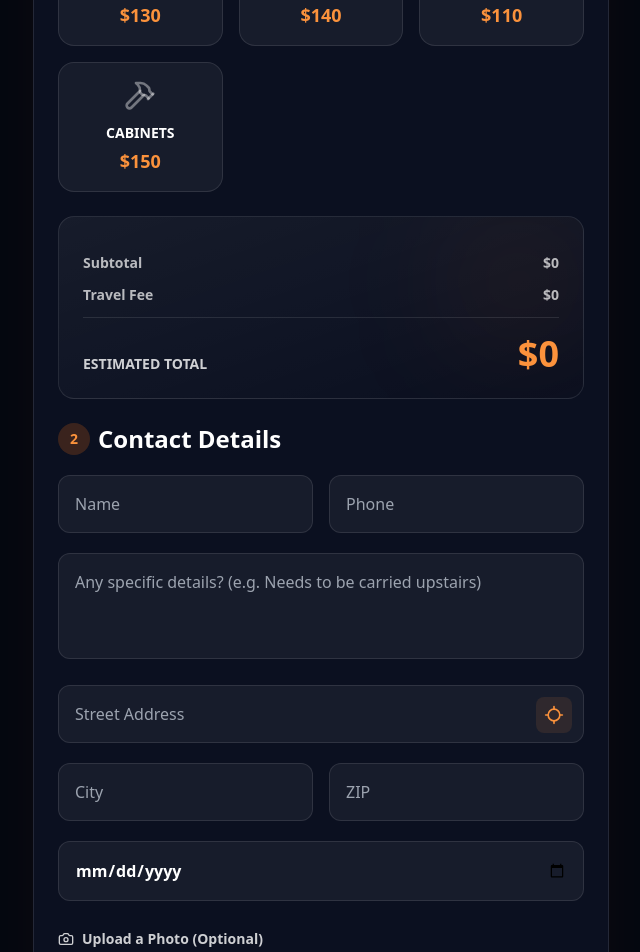
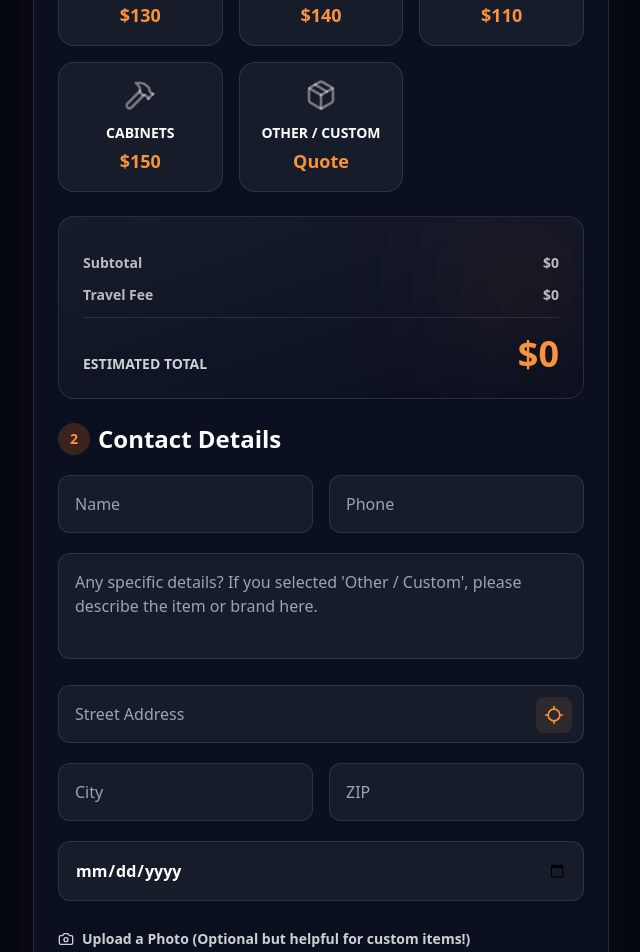
Before and after one commit to oceanasrat/Pro-assembly, a React (Vite) app: page / in a window 1280 px wide. Shown: the part 1900-2852 px from the top of the page, without its empty margins (319-959 px from the left). Built offline with nearby package versions, Linux system fonts and the light colour scheme.

Commit message:
Refactor Preview component for loading state and options
Updated the component to replace debug log with a loading message during submission. Added an option for unlisted items and improved placeholder text for custom item descriptions.

```diff
--- a/src/Preview.jsx
+++ b/src/Preview.jsx
@@ -18,7 +18,7 @@ export default function Preview() {
 
   const [selectedServices, setSelectedServices] = useState([]);
   const [submitted, setSubmitted] = useState(false);
-  const [debugLog, setDebugLog] = useState("");
+  const [loadingMessage, setLoadingMessage] = useState("");
   const [isSubmitting, setIsSubmitting] = useState(false);
 
   // Image Upload State
@@ -43,6 +43,8 @@ export default function Preview() {
     { icon: Armchair, label: "Couch", price: 140 },
     { icon: Wrench, label: "Shelves", price: 110 },
     { icon: Hammer, label: "Cabinets", price: 150 },
+    // Added option for unlisted items
+    { icon: Package, label: "Other / Custom", price: 0 },
   ];
 
   // 📸 Work Gallery Images
@@ -127,7 +129,7 @@ export default function Preview() {
     }
 
     setIsSubmitting(true);
-    setDebugLog("⏳ Triggering Google Ads Conversion & Formspree...");
+    setLoadingMessage("Processing your request...");
 
     let redirected = false;
 
@@ -136,7 +138,7 @@ export default function Preview() {
       let imageUrl = "No image uploaded";
 
       if (imageFile) {
-        setDebugLog("📸 Uploading image to Cloudinary...");
+        setLoadingMessage("Attaching your photo...");
         const formData = new FormData();
         formData.append("file", imageFile);
         formData.append("upload_preset", "pro assembl");
@@ -154,6 +156,7 @@ export default function Preview() {
         }
       }
 
+      setLoadingMessage("Finalizing booking...");
       const servicesList = selectedServices.map(s => `${s.label} x${s.qty}`).join(", ");
 
       const payload = {
@@ -210,19 +213,17 @@ export default function Preview() {
         'currency': 'USD',
         'transaction_id': Date.now().toString(),
         'event_callback': () => {
-          setDebugLog("✅ SUCCESS: Conversion Fired Live!");
+          // Removed the visible "Conversion Fired" message to keep it professional
           safeRedirect();
         }
       });
 
       setTimeout(() => {
         if (!redirected) {
-          setDebugLog("⚠️ Fallback triggered (Callback slow)");
           safeRedirect();
         }
       }, 1200);
     } else {
-      setDebugLog("⚠️ gtag not found - submitting directly");
       safeRedirect();
     }
   };
@@ -237,8 +238,8 @@ export default function Preview() {
             </div>
             <h1 className="text-3xl font-black">Booking Received!</h1>
             <p className="text-white/60">Thank you, {form.name}! We have received your assembly request and will contact you shortly to confirm your appointment time.</p>
-            <div className="p-3 bg-white/5 rounded text-xs font-mono text-green-400 border border-green-900 break-words">{debugLog}</div>
-            <button onClick={() => { setSubmitted(false); removeImage(); }} className="text-orange-400 font-bold hover:text-orange-300 transition-colors">← Book Another Service</button>
+            {/* Removed the debug log box entirely from the success screen */}
+            <button onClick={() => { setSubmitted(false); removeImage(); setForm({...form, details: ""}); setSelectedServices([]); }} className="text-orange-400 font-bold hover:text-orange-300 transition-colors">← Book Another Service</button>
           </div>
         </div>
       </div>
@@ -247,14 +248,13 @@ export default function Preview() {
 
   return (
     <div className="bg-[#050810] min-h-screen font-sans">
-      {/* 🌟 Desktop Wrapper: Constrains width so it looks like a sleek app interface instead of stretched out */}
       <div className="w-full max-w-xl mx-auto bg-[#0B1020] min-h-screen relative shadow-2xl shadow-orange-900/10 md:border-x border-white/10 pb-32">
 
         {/* Header */}
         <div className="sticky top-0 z-40 bg-[#0B1020]/95 backdrop-blur-md border-b border-white/10 px-4 py-3 flex justify-between items-center">
           <div className="font-extrabold text-xl tracking-tight text-white">Pro <span className="text-orange-500">Assembly</span></div>
           <div className="flex items-center gap-2">
-            {debugLog && <div className="text-[10px] bg-orange-500/20 text-orange-400 px-2 py-1 rounded hidden md:block">{debugLog}</div>}
+            {isSubmitting && <div className="text-[10px] bg-orange-500/20 text-orange-400 px-2 py-1 rounded animate-pulse hidden md:block">{loadingMessage}</div>}
             <a href={`tel:${myPhoneNumber}`} className="flex items-center gap-2 bg-orange-500/10 text-orange-400 px-4 py-2 rounded-full text-sm font-bold border border-orange-500/20 hover:bg-orange-500/20 transition-colors">
               <PhoneCall className="w-4 h-4" /> Call Now
             </a>
@@ -334,7 +334,9 @@ export default function Preview() {
                   <div key={s.label} onClick={() => toggleService(s)} className={`p-4 rounded-2xl border transition-all cursor-pointer hover:-translate-y-1 ${selected ? "bg-orange-500 border-orange-400 shadow-lg shadow-orange-500/20" : "bg-white/5 border-white/10 hover:bg-white/10"}`}>
                     <s.icon className={`mx-auto mb-3 w-6 h-6 md:w-8 md:h-8 ${selected ? "text-white" : "text-white/40"}`} />
                     <div className="text-xs md:text-sm font-bold uppercase mb-1 text-center">{s.label}</div>
-                    <div className={`font-black text-lg text-center ${selected ? "text-white" : "text-orange-400"}`}>${s.price}</div>
+                    <div className={`font-black text-lg text-center ${selected ? "text-white" : "text-orange-400"}`}>
+                      {s.price > 0 ? `$${s.price}` : "Quote"}
+                    </div>
                   </div>
                 );
               })}
@@ -365,8 +367,13 @@ export default function Preview() {
             <div className="flex justify-between text-sm font-bold opacity-70"><span>Travel Fee</span><span>${travelFee}</span></div>
             <div className="pt-4 border-t border-white/10 flex justify-between items-end relative z-10">
               <span className="font-bold text-sm uppercase opacity-80">Estimated Total</span>
-              <span className="text-orange-400 font-black text-4xl">${finalTotal}</span>
+              <span className="text-orange-400 font-black text-4xl">${finalTotal}{selectedServices.some(s => s.price === 0) ? '+' : ''}</span>
             </div>
+            {selectedServices.some(s => s.price === 0) && (
+              <div className="text-xs text-orange-400/80 italic text-right mt-1">
+                *Final price will be adjusted for custom items.
+              </div>
+            )}
           </div>
 
           {/* Form Inputs */}
@@ -379,7 +386,16 @@ export default function Preview() {
               <input placeholder="Name" required className="w-full p-4 bg-white/5 border border-white/10 rounded-xl outline-none focus:border-orange-500 transition-colors" onChange={(e) => setForm({ ...form, name: e.target.value })} />
               <input placeholder="Phone" required type="tel" className="w-full p-4 bg-white/5 border border-white/10 rounded-xl outline-none focus:border-orange-500 transition-colors" onChange={(e) => setForm({ ...form, phone: e.target.value })} />
             </div>
-            <textarea placeholder="Any specific details? (e.g. Needs to be carried upstairs)" value={form.details} rows={3} onChange={(e) => setForm({ ...form, details: e.target.value })} className="w-full p-4 bg-white/5 border border-white/10 rounded-xl outline-none resize-none focus:border-orange-500 transition-colors" />
+
+            {/* Updated placeholder to guide custom item users */}
+            <textarea
+              placeholder="Any specific details? If you selected 'Other / Custom', please describe the item or brand here."
+              value={form.details}
+              rows={3}
+              onChange={(e) => setForm({ ...form, details: e.target.value })}
+              className="w-full p-4 bg-white/5 border border-white/10 rounded-xl outline-none resize-none focus:border-orange-500 transition-colors"
+            />
+
             <div className="relative">
               <input placeholder="Street Address" required value={form.address} className="w-full p-4 bg-white/5 border border-white/10 rounded-xl outline-none pr-12 focus:border-orange-500 transition-colors" onChange={(e) => setForm({ ...form, address: e.target.value })} />
               <button type="button" onClick={handleLocation} className="absolute right-3 top-3 text-orange-400 p-2 bg-orange-400/10 hover:bg-orange-400/20 transition-colors rounded-lg"><Locate className="w-5 h-5" /></button>
@@ -392,7 +408,7 @@ export default function Preview() {
 
             {/* 📸 Added Photo Upload UI */}
             <div className="pt-2">
-              <h3 className="text-sm font-bold mb-3 opacity-80 flex items-center gap-2"><Camera className="w-4 h-4"/> Upload a Photo (Optional)</h3>
+              <h3 className="text-sm font-bold mb-3 opacity-80 flex items-center gap-2"><Camera className="w-4 h-4"/> Upload a Photo (Optional but helpful for custom items!)</h3>
               {!imagePreview ? (
                 <label className="flex flex-col items-center justify-center w-full h-36 border-2 border-dashed border-white/20 rounded-xl bg-white/5 cursor-pointer hover:bg-white/10 hover:border-orange-500/50 transition-all group">
                   <div className="w-12 h-12 rounded-full bg-white/5 flex items-center justify-center mb-3 group-hover:scale-110 transition-transform">
@@ -412,7 +428,7 @@ export default function Preview() {
           </div>
         </form>
 
-        {/* Submit Button - Constrained to max-w-xl on desktop */}
+        {/* Submit Button */}
         <div className="fixed bottom-0 left-1/2 -translate-x-1/2 w-full max-w-xl bg-[#0B1020]/95 backdrop-blur-lg border-t border-white/10 p-4 z-50 md:rounded-t-2xl">
           <button
             type="submit"
@@ -420,8 +436,10 @@ export default function Preview() {
             disabled={isSubmitting}
             className={`w-full bg-orange-500 hover:bg-orange-600 active:scale-[0.98] transition-all p-4 md:p-5 rounded-xl md:rounded-2xl font-black text-lg md:text-xl flex justify-between items-center px-6 md:px-8 shadow-xl shadow-orange-500/20 ${isSubmitting ? 'opacity-70 cursor-not-allowed' : ''}`}
           >
-            <span>{isSubmitting ? "SENDING..." : "CONFIRM BOOKING"}</span>
-            <span className="bg-white/20 px-3 py-1.5 rounded-lg text-sm md:text-base tracking-wide">${finalTotal}</span>
+            <span>{isSubmitting ? loadingMessage.toUpperCase() : "CONFIRM BOOKING"}</span>
+            <span className="bg-white/20 px-3 py-1.5 rounded-lg text-sm md:text-base tracking-wide">
+              ${finalTotal}{selectedServices.some(s => s.price === 0) ? '+' : ''}
+            </span>
           </button>
         </div>
 
```
